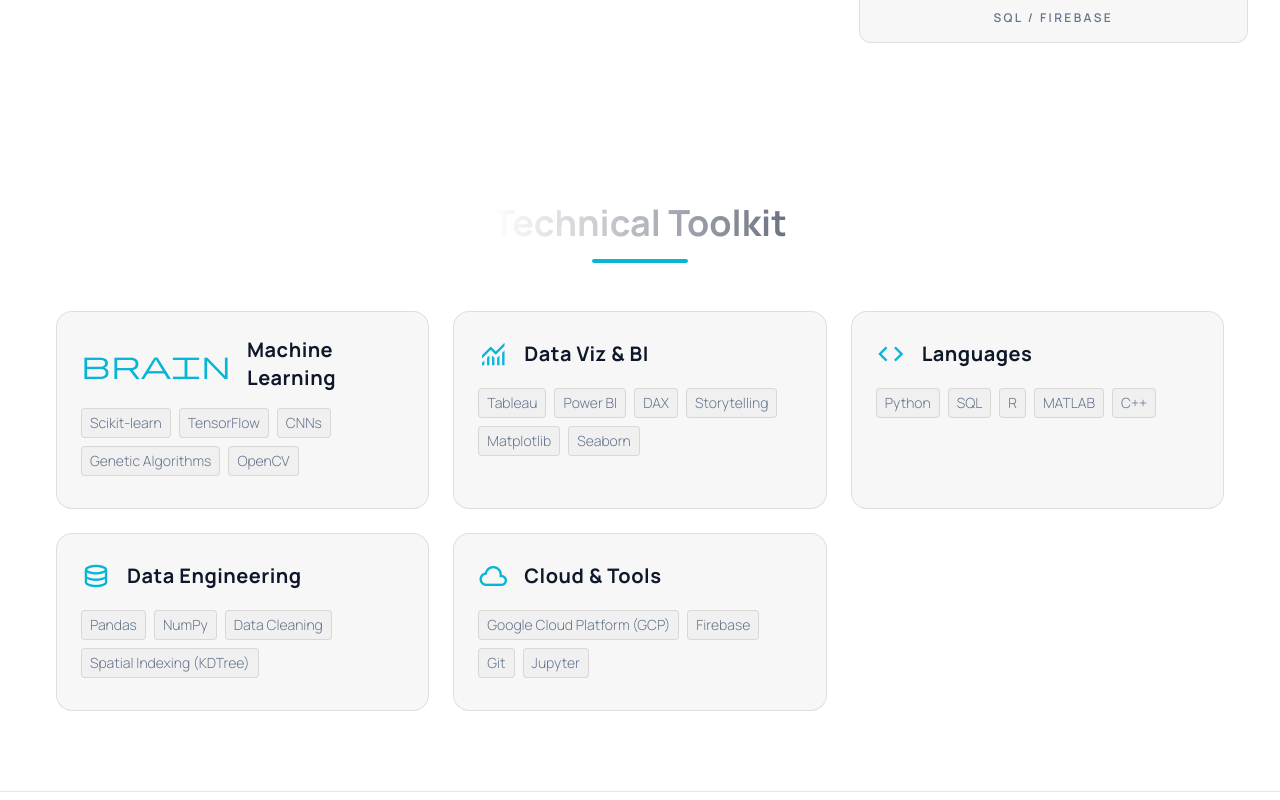
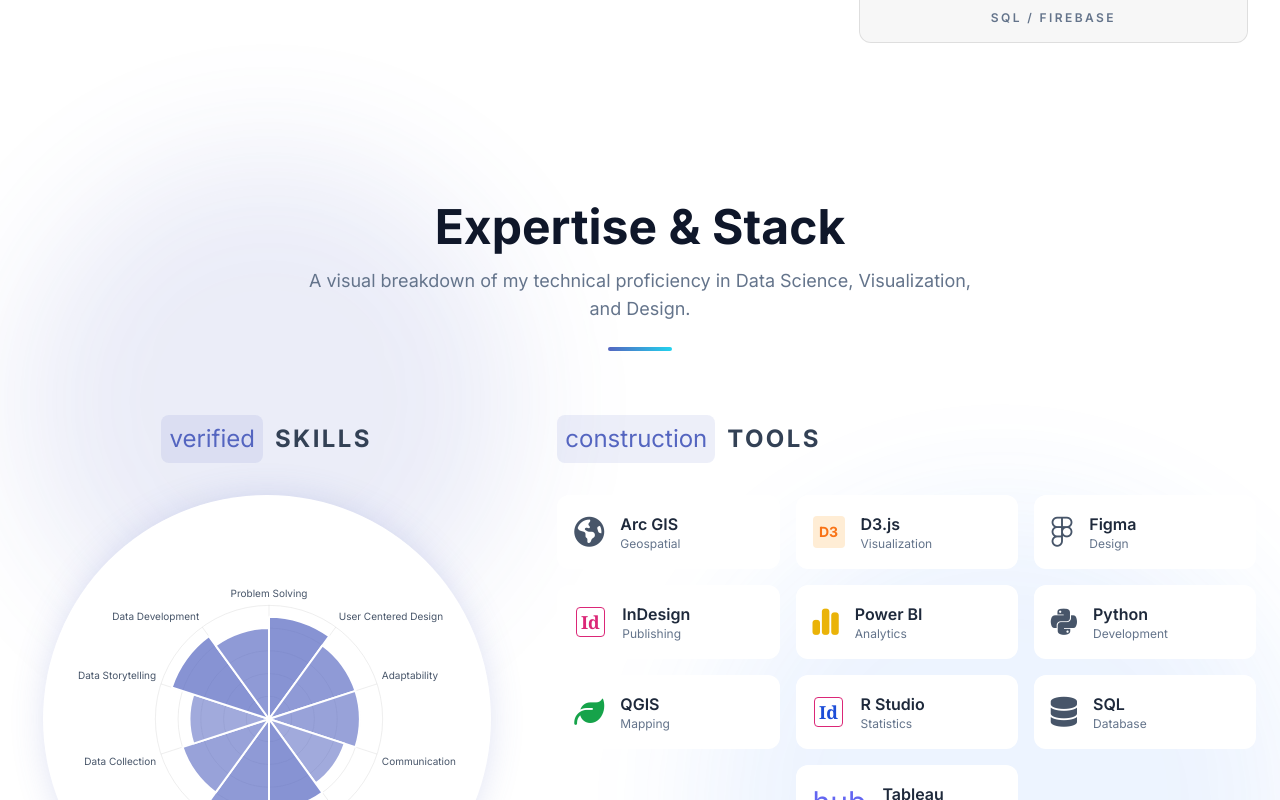
Before and after one commit to Hit-rajput/Hit-rajput.github.io, a React (Vite) app: page / in a window 1280 px wide. Shown: the part 2000-2800 px from the top of the page. Built offline with nearby package versions, Linux system fonts and the light colour scheme.

Commit message:
Update Skills UI with Polar Chart and glassmorphism

```diff
--- a/components/Skills.tsx
+++ b/components/Skills.tsx
@@ -1,66 +1,219 @@
-import React from 'react';
+import React, { useEffect, useState } from 'react';
+import {
+    Chart as ChartJS,
+    RadialLinearScale,
+    ArcElement,
+    Tooltip,
+    Legend,
+} from 'chart.js';
+import { PolarArea } from 'react-chartjs-2';
+
+ChartJS.register(RadialLinearScale, ArcElement, Tooltip, Legend);
 
 const Skills: React.FC = () => {
-    const skillCategories = [
-        {
-            category: 'Machine Learning',
-            skills: 'Scikit-learn, TensorFlow, CNNs, Genetic Algorithms, OpenCV',
-            icon: 'brain' // material symbol
+    const [isDark, setIsDark] = useState(false);
+
+    useEffect(() => {
+        // Check initial dark mode and listen for changes
+        const checkDarkMode = () => {
+            setIsDark(document.documentElement.classList.contains('dark'));
+        };
+
+        checkDarkMode();
+
+        const observer = new MutationObserver((mutations) => {
+            mutations.forEach((mutation) => {
+                if (mutation.type === "attributes" && mutation.attributeName === "class") {
+                    checkDarkMode();
+                }
+            });
+        });
+
+        observer.observe(document.documentElement, {
+            attributes: true
+        });
+
+        return () => observer.disconnect();
+    }, []);
+
+    const chartData = {
+        labels: [
+            'Problem Solving',
+            'User Centered Design',
+            'Adaptability',
+            'Communication',
+            'Critical Thinking',
+            'Data Analysis',
+            'Data Cleaning',
+            'Data Collection',
+            'Data Storytelling',
+            'Data Development'
+        ],
+        datasets: [{
+            label: 'Proficiency',
+            data: [9, 8, 8, 7, 8, 9, 8, 7, 9, 8],
+            backgroundColor: [
+                'rgba(84, 101, 192, 0.7)',
+                'rgba(84, 101, 192, 0.65)',
+                'rgba(84, 101, 192, 0.6)',
+                'rgba(84, 101, 192, 0.55)',
+                'rgba(84, 101, 192, 0.7)',
+                'rgba(84, 101, 192, 0.65)',
+                'rgba(84, 101, 192, 0.6)',
+                'rgba(84, 101, 192, 0.55)',
+                'rgba(84, 101, 192, 0.7)',
+                'rgba(84, 101, 192, 0.65)',
+            ],
+            borderColor: 'rgba(255, 255, 255, 1)',
+            borderWidth: 2,
+            hoverBackgroundColor: '#3B82F6',
+            hoverBorderColor: '#fff'
+        }]
+    };
+
+    const chartOptions = {
+        responsive: true,
+        maintainAspectRatio: false,
+        scales: {
+            r: {
+                angleLines: {
+                    display: true,
+                    color: isDark ? 'rgba(255, 255, 255, 0.1)' : 'rgba(200, 200, 200, 0.3)'
                 },
-        {
-            category: 'Data Viz & BI',
-            skills: 'Tableau, Power BI, DAX, Storytelling, Matplotlib, Seaborn',
-            icon: 'monitoring'
+                grid: {
+                    color: isDark ? 'rgba(255, 255, 255, 0.1)' : 'rgba(200, 200, 200, 0.3)',
+                    circular: true
                 },
-        {
-            category: 'Languages',
-            skills: 'Python, SQL, R, MATLAB, C++',
-            icon: 'code'
+                ticks: {
+                    display: false, // hide the numbers
+                    stepSize: 2
                 },
-        {
-            category: 'Data Engineering',
-            skills: 'Pandas, NumPy, Data Cleaning, Spatial Indexing (KDTree)',
-            icon: 'database'
+                pointLabels: {
+                    display: true,
+                    font: {
+                        size: 10,
+                        family: 'Inter'
                     },
-        {
-            category: 'Cloud & Tools',
-            skills: 'Google Cloud Platform (GCP), Firebase, Git, Jupyter',
-            icon: 'cloud'
+                    color: isDark ? '#cbd5e1' : '#475569'
+                },
+                suggestedMin: 0,
+                suggestedMax: 10
             }
+        },
+        plugins: {
+            legend: {
+                display: false
+            },
+            tooltip: {
+                backgroundColor: 'rgba(15, 23, 42, 0.9)',
+                padding: 12,
+                cornerRadius: 8,
+                titleFont: {
+                    family: 'Inter',
+                    size: 13
+                },
+                bodyFont: {
+                    family: 'Inter',
+                    size: 12
+                }
+            }
+        },
+        animation: {
+            animateScale: true,
+            animateRotate: true
+        }
+    };
+
+    const tools = [
+        { name: 'Arc GIS', category: 'Geospatial', iconClass: 'fa-solid fa-earth-americas', colorClass: 'text-slate-600 dark:text-slate-300 group-hover:text-blue-600' },
+        { name: 'D3.js', category: 'Visualization', customIcon: 'D3', colorClass: 'text-orange-500 group-hover:text-orange-600' },
+        { name: 'Figma', category: 'Design', iconClass: 'fa-brands fa-figma', colorClass: 'text-slate-600 dark:text-slate-300 group-hover:text-purple-500' },
+        { name: 'InDesign', category: 'Publishing', customIcon: 'Id', colorClass: 'text-pink-600 group-hover:text-pink-700' },
+        { name: 'Power BI', category: 'Analytics', iconClass: 'fa-solid fa-chart-simple', colorClass: 'text-yellow-500 group-hover:text-yellow-600' },
+        { name: 'Python', category: 'Development', iconClass: 'fa-brands fa-python', colorClass: 'text-slate-600 dark:text-slate-300 group-hover:text-blue-500' },
+        { name: 'QGIS', category: 'Mapping', iconClass: 'fa-solid fa-leaf', colorClass: 'text-green-600 group-hover:text-green-700' },
+        { name: 'R Studio', category: 'Statistics', customIcon: 'R', colorClass: 'text-blue-700 group-hover:text-blue-800' },
+        { name: 'SQL', category: 'Database', iconClass: 'fa-solid fa-database', colorClass: 'text-slate-600 dark:text-slate-300 group-hover:text-cyan-500' },
+        { name: 'Tableau', category: 'Dashboards', iconClass: 'material-icons-round', iconContent: 'hub', colorClass: 'text-indigo-500 group-hover:text-indigo-600' },
     ];
 
     return (
-        <section className="w-full max-w-[1200px] mx-auto px-4 py-20">
-            <div className="flex flex-col items-center mb-12">
-                <h2 className="text-3xl md:text-4xl font-bold bg-clip-text text-transparent bg-gradient-to-r from-white to-gray-500 mb-4">
-                    Technical Toolkit
-                </h2>
-                <div className="h-1 w-24 bg-accent-primary rounded-full"></div>
+        <section className="w-full max-w-7xl mx-auto px-6 py-20 relative">
+            <div className="absolute top-0 left-0 w-[500px] h-[500px] bg-primary/20 rounded-full blur-3xl opacity-60 animate-float pointer-events-none -translate-x-1/2 -translate-y-1/2"></div>
+            <div className="absolute bottom-0 right-0 w-[600px] h-[600px] bg-secondary/15 rounded-full blur-3xl opacity-60 animate-float-reverse pointer-events-none translate-x-1/2 translate-y-1/2"></div>
+
+            <div className="text-center mb-16 relative z-10">
+                <h2 className="text-4xl md:text-5xl font-bold text-slate-900 dark:text-white mb-4">Expertise & Stack</h2>
+                <p className="text-slate-500 dark:text-slate-400 max-w-2xl mx-auto text-lg">
+                    A visual breakdown of my technical proficiency in Data Science, Visualization, and Design.
+                </p>
+                <div className="w-16 h-1 bg-gradient-to-r from-primary to-cyan-400 mx-auto mt-6 rounded-full"></div>
             </div>
 
-            <div className="grid grid-cols-1 md:grid-cols-2 lg:grid-cols-3 gap-6">
-                {skillCategories.map((item, index) => (
+            <div className="grid grid-cols-1 lg:grid-cols-12 gap-8 lg:gap-12 items-start relative z-10">
+                {/* Left Column: Skills Polar Chart */}
+                <div className="lg:col-span-5 flex flex-col items-center">
+                    <div className="flex items-center space-x-3 mb-8 self-start lg:self-center">
+                        <div className="p-2 bg-primary/10 rounded-lg text-primary">
+                            <span className="material-icons-round text-2xl">verified</span>
+                        </div>
+                        <h2 className="text-2xl font-bold tracking-widest uppercase text-slate-700 dark:text-slate-200">Skills</h2>
+                    </div>
+
+                    <div className="relative w-full max-w-md aspect-square bg-white dark:bg-card-dark rounded-full shadow-glow flex items-center justify-center p-4 lg:p-8 glass-card border border-white/50 dark:border-white/10 backdrop-blur-xl">
+                        <PolarArea data={chartData} options={chartOptions as any} />
+                    </div>
+
+                    <div className="mt-8 grid grid-cols-2 gap-4 w-full max-w-md text-sm text-slate-600 dark:text-slate-400">
+                        <div className="flex items-center space-x-2">
+                            <span className="w-3 h-3 rounded-full bg-primary"></span>
+                            <span>Core Competencies</span>
+                        </div>
+                        <div className="flex items-center space-x-2">
+                            <span className="w-3 h-3 rounded-full bg-slate-200 dark:bg-slate-700"></span>
+                            <span>Secondary Skills</span>
+                        </div>
+                    </div>
+                </div>
+
+                {/* Right Column: Tools Grid */}
+                <div className="lg:col-span-7">
+                    <div className="flex items-center space-x-3 mb-8">
+                        <div className="p-2 bg-primary/10 rounded-lg text-primary">
+                            <span className="material-icons-round text-2xl">construction</span>
+                        </div>
+                        <h2 className="text-2xl font-bold tracking-widest uppercase text-slate-700 dark:text-slate-200">Tools</h2>
+                    </div>
+
+                    <div className="grid grid-cols-2 md:grid-cols-3 gap-4">
+                        {tools.map((tool, index) => (
                             <div
                                 key={index}
-                        className="glass-panel p-6 rounded-2xl border border-glass-border hover:border-accent-primary/30 transition-all duration-300 group"
+                                className={`group glass-panel p-4 rounded-xl flex items-center space-x-4 hover:shadow-lg transition-all duration-300 hover:-translate-y-1 cursor-default bg-white dark:bg-card-dark border border-white/50 dark:border-white/10 backdrop-blur-md ${tool.name === 'Tableau' ? 'col-span-2 md:col-span-1 md:col-start-2' : ''}`}
                             >
-                        <div className="flex items-center gap-4 mb-4">
-                            <span className="material-symbols-outlined text-3xl text-accent-primary group-hover:scale-110 transition-transform duration-300">
-                                {item.icon}
-                            </span>
-                            <h3 className="text-xl font-bold text-text-main tracking-wide">
-                                {item.category}
-                            </h3>
+                                <div className={`text-3xl transition-colors ${tool.colorClass} ${tool.customIcon ? 'font-bold flex items-center justify-center w-8 h-8' : ''}`}>
+                                    {tool.iconContent ? (
+                                        <span className={tool.iconClass}>{tool.iconContent}</span>
+                                    ) : tool.customIcon ? (
+                                        tool.customIcon === 'D3' ? (
+                                            <span className="text-sm bg-orange-100 rounded w-full h-full flex items-center justify-center">D3</span>
+                                        ) : (
+                                            <span className="font-serif border border-pink-600 px-1 rounded text-lg font-bold">Id</span>
+                                        )
+                                    ) : tool.name === 'R Studio' ? (
+                                        <span className="font-serif font-bold">R</span>
+                                    ) : (
+                                        <i className={tool.iconClass}></i>
+                                    )}
                                 </div>
-                        <p className="text-text-muted leading-relaxed font-light">
-                            {item.skills.split(', ').map((skill, i) => (
-                                <span key={i} className="inline-block mr-2 mb-2 px-2 py-1 rounded bg-glass-surface hover:bg-glass-highlight text-sm border border-glass-border transition-colors cursor-default">
-                                    {skill}
-                                </span>
-                            ))}
-                        </p>
+                                <div>
+                                    <h3 className="font-semibold text-slate-800 dark:text-white">{tool.name}</h3>
+                                    <p className="text-xs text-slate-500 dark:text-slate-400">{tool.category}</p>
+                                </div>
                             </div>
                         ))}
+                    </div>
+                </div>
             </div>
         </section>
     );
--- a/index.html
+++ b/index.html
@@ -1,19 +1,16 @@
 <!DOCTYPE html>
 <html lang="en" class="dark">
+
 <head>
   <meta charset="utf-8" />
   <meta name="viewport" content="width=device-width, initial-scale=1.0" />
   <title>Hitesh - Data Science Portfolio</title>
   <link rel="preconnect" href="https://fonts.googleapis.com" />
   <link rel="preconnect" href="https://fonts.gstatic.com" crossorigin />
-    <link
-      href="https://fonts.googleapis.com/css2?family=Manrope:wght@300;400;500;600;700;800&display=swap"
-      rel="stylesheet"
-    />
-    <link
-      href="https://fonts.googleapis.com/css2?family=Material+Symbols+Outlined:wght,FILL@100..700,0..1&display=swap"
-      rel="stylesheet"
-    />
+  <link href="https://fonts.googleapis.com/css2?family=Inter:wght@300;400;500;600;700&display=swap" rel="stylesheet" />
+  <link href="https://fonts.googleapis.com/css2?family=Material+Symbols+Outlined:wght,FILL@100..700,0..1&display=swap"
+    rel="stylesheet" />
+  <link href="https://cdnjs.cloudflare.com/ajax/libs/font-awesome/6.4.0/css/all.min.css" rel="stylesheet" />
   <script src="https://cdn.tailwindcss.com?plugins=forms,container-queries"></script>
   <script>
     tailwind.config = {
@@ -30,14 +27,22 @@
             "accent-glow": "rgba(var(--accent-glow))",
             "text-main": "rgba(var(--text-main))",
             "text-muted": "rgba(var(--text-muted))",
+            // New colors from user request
+            primary: "#5465C0",
+            secondary: "#3B82F6",
+            "card-light": "#FFFFFF",
+            "card-dark": "#1E293B",
           },
           fontFamily: {
-              display: ["Manrope", "sans-serif"],
+            display: ["Inter", "sans-serif"],
+            sans: ["Inter", "sans-serif"],
           },
           animation: {
             blob: "blob 10s infinite",
             "blob-delay": "blob 10s infinite 2s",
             "blob-slow": "blob 15s infinite 4s",
+            float: "float 10s infinite ease-in-out",
+            "float-reverse": "float 12s infinite ease-in-out reverse",
           },
           keyframes: {
             blob: {
@@ -46,7 +51,16 @@
               "66%": { transform: "translate(-20px, 20px) scale(0.9)" },
               "100%": { transform: "translate(0px, 0px) scale(1)" },
             },
+            float: {
+              "0%": { transform: "translate(0, 0)" },
+              "50%": { transform: "translate(20px, 30px)" },
+              "100%": { transform: "translate(0, 0)" },
+            }
           },
+          boxShadow: {
+            'soft': '0 4px 20px -2px rgba(0, 0, 0, 0.05)',
+            'glow': '0 0 40px -10px rgba(84, 101, 192, 0.3)',
+          }
         },
       },
     };
@@ -57,22 +71,32 @@
       --glass-surface: 0, 0, 0, 0.03;
       --glass-highlight: 0, 0, 0, 0.05;
       --glass-border: 0, 0, 0, 0.1;
-        --accent-primary: 6, 182, 212, 1; /* Cyan-500 */
-        --accent-secondary: 168, 85, 247, 1; /* Purple-500 */
-        --accent-glow: 239, 68, 68, 1; /* Red-500 */
-        --text-main: 15, 23, 42, 1; /* Slate-900 */
-        --text-muted: 100, 116, 139, 1; /* Slate-500 */
+      --accent-primary: 6, 182, 212, 1;
+      /* Cyan-500 */
+      --accent-secondary: 168, 85, 247, 1;
+      /* Purple-500 */
+      --accent-glow: 239, 68, 68, 1;
+      /* Red-500 */
+      --text-main: 15, 23, 42, 1;
+      /* Slate-900 */
+      --text-muted: 100, 116, 139, 1;
+      /* Slate-500 */
     }
+
     .dark {
       --background: 5, 5, 5, 1;
       --glass-surface: 255, 255, 255, 0.03;
       --glass-highlight: 255, 255, 255, 0.08;
       --glass-border: 255, 255, 255, 0.1;
-        --accent-primary: 34, 211, 238, 1; /* Cyan-400 */
-        --accent-secondary: 192, 132, 252, 1; /* Purple-400 */
-        --accent-glow: 248, 113, 113, 1; /* Red-400 */
+      --accent-primary: 34, 211, 238, 1;
+      /* Cyan-400 */
+      --accent-secondary: 192, 132, 252, 1;
+      /* Purple-400 */
+      --accent-glow: 248, 113, 113, 1;
+      /* Red-400 */
       --text-main: 255, 255, 255, 1;
-        --text-muted: 148, 163, 184, 1; /* Slate-400 */
+      --text-muted: 148, 163, 184, 1;
+      /* Slate-400 */
     }
 
     body {
@@ -80,16 +104,20 @@
       color: rgba(var(--text-main));
       transition: background-color 0.3s ease, color 0.3s ease;
     }
+
     ::-webkit-scrollbar {
       width: 8px;
     }
+
     ::-webkit-scrollbar-track {
       background: rgba(var(--background));
     }
+
     ::-webkit-scrollbar-thumb {
       background: rgba(var(--text-muted), 0.5);
       border-radius: 4px;
     }
+
     ::-webkit-scrollbar-thumb:hover {
       background: rgba(var(--text-muted), 0.8);
     }
@@ -99,16 +127,19 @@
       column-count: 1;
       column-gap: 1.5rem;
     }
+
     @media (min-width: 640px) {
       .masonry-grid {
         column-count: 2;
       }
     }
+
     @media (min-width: 1024px) {
       .masonry-grid {
         column-count: 3;
       }
     }
+
     .masonry-item {
       break-inside: avoid;
       margin-bottom: 1.5rem;
@@ -134,9 +165,12 @@
 }
 </script>
 </head>
-  <body class="bg-background font-display text-text-main antialiased overflow-x-hidden selection:bg-accent-primary selection:text-black">
+
+<body
+  class="bg-background font-display text-text-main antialiased overflow-x-hidden selection:bg-accent-primary selection:text-black">
   <div id="root"></div>
   <script type="module" src="./index.tsx"></script>
 
 </body>
+
 </html>
--- a/package.json
+++ b/package.json
@@ -12,9 +12,11 @@
     "deploy": "gh-pages -d dist"
   },
   "dependencies": {
+    "chart.js": "^4.5.1",
     "framer-motion": "^12.33.0",
     "lucide-react": "^0.563.0",
     "react": "^19.2.4",
+    "react-chartjs-2": "^5.3.1",
     "react-dom": "^19.2.4"
   },
   "devDependencies": {
```
Also changed, not shown: 1 other file (tests, documents, lock files or other folders). Lines whose indentation alone changed are shown as unchanged.
